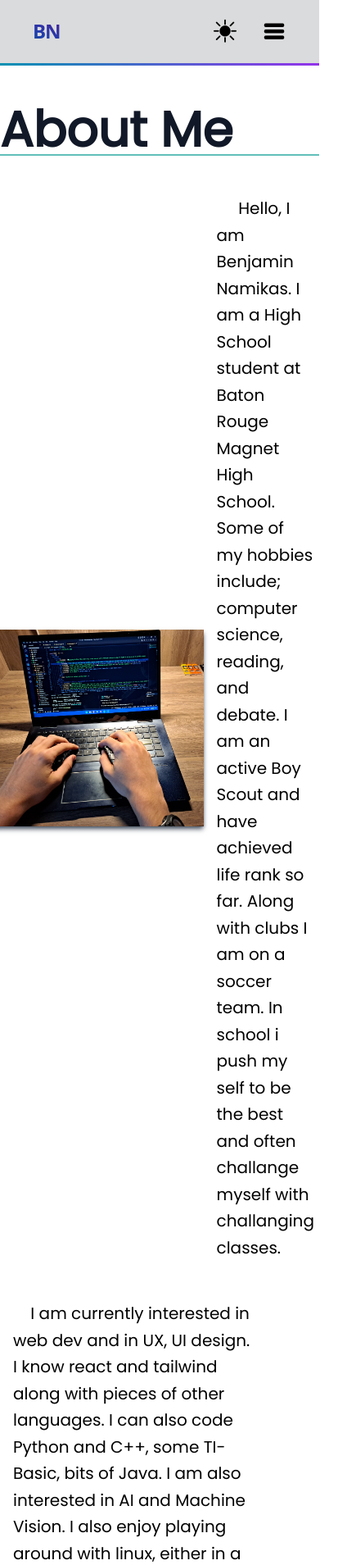
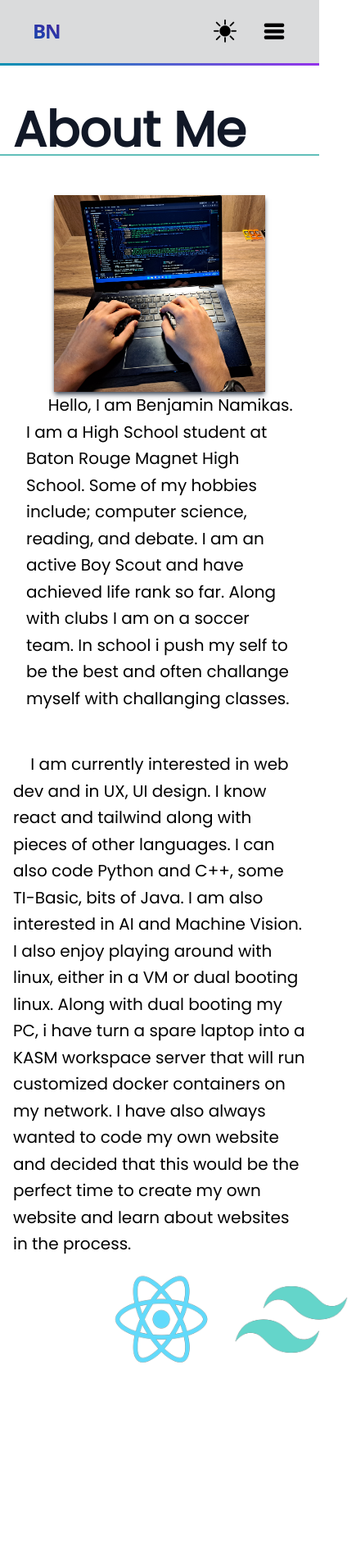
Before and after one commit to bennlol/BenjaminNamikas, a React (Create React App) app: page /aboutme in a window 390 px wide. Shown: the top 1909 px of the page at 82% size, 435 px wide, since content can reach past the window. After the commit the page ends 1749 px from the top, so only its background shows below. Built offline with nearby package versions, Linux system fonts and the light colour scheme.

Commit message:
Fixed About Me responsive scaling

```diff
--- a/src/pages/Aboutme.jsx
+++ b/src/pages/Aboutme.jsx
@@ -8,10 +8,10 @@ const Aboutme = () => {
     return (
         <MContext.Consumer>{ (context,) => (
         <section className={classNames('flex flex-col pt-16 h-min-screen w-full justify-center items-center transition-all', context.state.darkMode?'bg-black text-[rgba(255,255,255,0.75)]':'bg-white text-black')}>
-            <div className='h-full w-full py-16 sm:px-16 md:px-32 lg:px-72 items-left font-poppins'>
-            <h1 className={classNames('text-6xl font-poppins  font-bold', context.state.darkMode? 'text-offwhite':'text-gray-900')}>About Me</h1>
+            <div className='h-full w-full py-16 sm:px-16 md:px-32 lg:px-54 xl:px-72 items-left font-poppins'>
+            <h1 className={classNames('text-6xl font-poppins pl-4 font-bold', context.state.darkMode? 'text-offwhite':'text-gray-900')}>About Me</h1>
             <div className='w-full  border-b-2 border-transparent bg-primary bg-opacity-80'></div>
-            <div className='flex pt-12 px-4 text-xl my-auto lx-8 justify-center items-center text-left leading-relaxed'>
+            <div className='flex flex-col lg:flex-row pt-12 px-4 text-xl my-auto lx-8 justify-center items-center text-left leading-relaxed'>
             <img alt='Benjamin Namikas Coding'src={me} className={classNames('shadow-md  w-min-80 h-60 ',context.state.darkMode? 'shadow-gray-800':'shadow-gray-600')}/>
             <p className='px-4'>&nbsp;&nbsp;&nbsp;&nbsp;
                 Hello, I am Benjamin Namikas. I am a High School student at Baton Rouge Magnet High School.
@@ -19,11 +19,11 @@ const Aboutme = () => {
                 life rank so far. Along with clubs I am on a soccer team. In school i push my self to be the best and often challange myself with challanging
                 classes.</p>
             </div>
-            <div className='flex pt-12 px-4 text-xl py-auto w-full justify-center items-center text-left leading-relaxed'>
-                <p>&nbsp;&nbsp;&nbsp;&nbsp;I am currently interested in web dev and in UX, UI design. I know react and tailwind along with pieces of other languages. I can also code Python and C++, some TI-Basic, bits of Java. I am also interested in AI and Machine Vision. I also enjoy playing around with linux, either in a VM or dual booting linux. Along with dual booting my PC, i have turn a spare laptop into a KASM workspace server that will run customized docker containers on my network. I have also always wanted to code my own website and decided that this would be the perfect time to create my own website and learn about websites in the process.
+            <div className='flex flex-col lg:flex-row pt-12 px-4 text-xl py-auto w-full justify-center items-center text-left leading-relaxed'>
+                <p className='w-full'>&nbsp;&nbsp;&nbsp;&nbsp;I am currently interested in web dev and in UX, UI design. I know react and tailwind along with pieces of other languages. I can also code Python and C++, some TI-Basic, bits of Java. I am also interested in AI and Machine Vision. I also enjoy playing around with linux, either in a VM or dual booting linux. Along with dual booting my PC, i have turn a spare laptop into a KASM workspace server that will run customized docker containers on my network. I have also always wanted to code my own website and decided that this would be the perfect time to create my own website and learn about websites in the process.
             </p>
-            <div className=' flex flex-col w-[80rem] h-full'>
-            <img src={reactlogo} alt="Tailwind + react, logos"></img>
+            <div className=' flex flex-row lg:flex-col w-[160px] h-full '>
+            <img src={reactlogo} className='' alt="Tailwind + react, logos"></img>
             <img src={tailwindlogo} alt="Tailwind + react, logos"></img>
             </div>
             </div>
```
